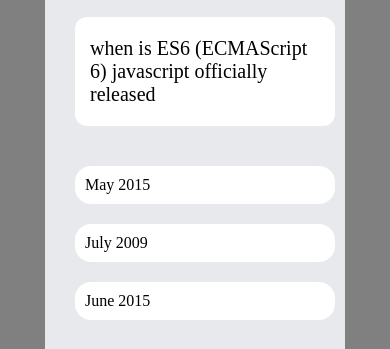
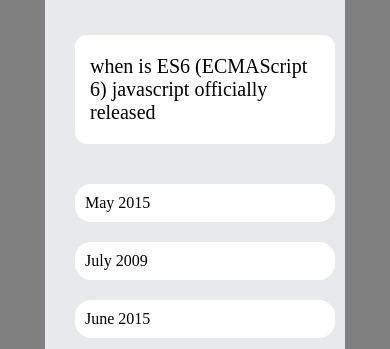
Before and after one commit to Miss-shelby/myQuizApp, a plain HTML site: page quiz.html in a window 390 px wide. Shown: the part 94-443 px from the top of the page. Drawn offline with Linux system fonts and the light colour scheme.

Commit message:
made some changes

```diff
--- a/index.css
+++ b/index.css
@@ -2,6 +2,9 @@
   margin: 0;
   padding: 0;
   box-sizing: border-box;
+}
+body {
+  height: 100%;
 }
 .header {
   max-width: 1400px;
@@ -25,7 +28,7 @@
   height: 550px;
   margin: 0 auto;
   /* display: flex; */
-  padding: 0 30px;
+  padding: 10px 30px;
   /* flex-direction: column; */
   align-items: center;
 }
@@ -148,12 +151,11 @@
   border: none;
   border-radius: 14px;
   margin-top: 0.2rem;
-  margin-bottom: 3rem;
+  /* margin-bottom: 3rem; */
   cursor: pointer;
 }
 .primaryStyle {
   text-align: center;
-  padding-top: 15px;
   font-size: 22px;
   color: #4c7d7b;
 }
@@ -162,6 +164,7 @@
   justify-content: space-between;
   align-items: center;
   font-size: 30px;
+  padding-top: 15px;
   color: #4c7d7b;
 }
 #time {
@@ -172,6 +175,9 @@
   margin-bottom: 2rem;
 }
 @media (max-width: 400px) {
+  .header {
+    height: 100%;
+  }
   .container,
   .container2 {
     width: 300px;
```
